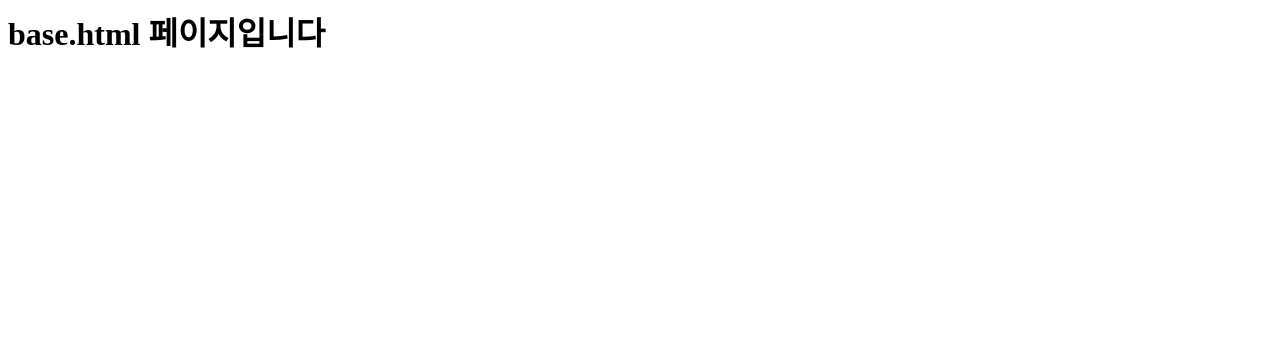
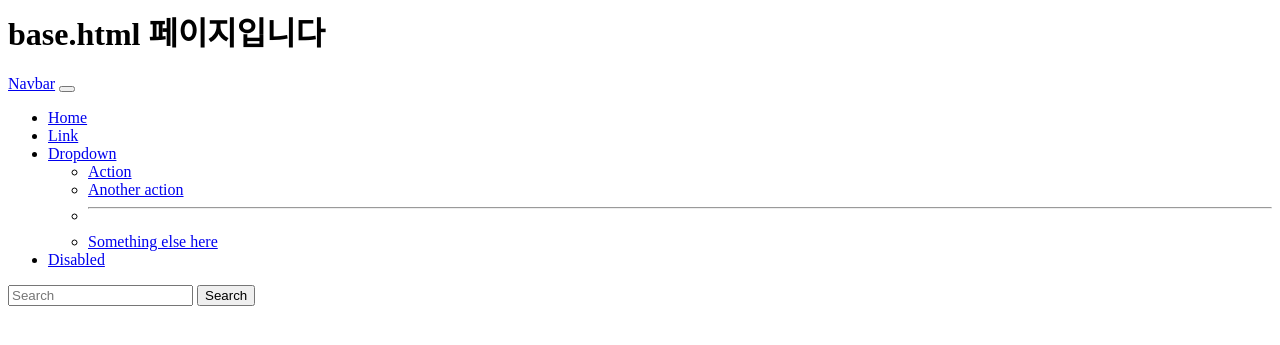
Before and after one commit to hyunjoebrother/210412_LIKELION_Django_study, a Django app: template meiblogproject/mymeiblogproject/templates/base.html in a window 1280 px wide. Shown: the top 345 px of the page. Run offline with Django 3.2, Linux system fonts and the light colour scheme; the template is opened without the code that fills it, so the values that code supplies are empty.

Commit message:
210423_Django_study

```diff
--- a/meiblogproject/mymeiblogproject/settings.py
+++ b/meiblogproject/mymeiblogproject/settings.py
@@ -57,7 +57,9 @@ ROOT_URLCONF = 'mymeiblogproject.urls'
 TEMPLATES = [
     {
         'BACKEND': 'django.template.backends.django.DjangoTemplates',
-        'DIRS': [],
+
+        # 템플릿 상속 - base.html 존재를 알리자
+        'DIRS': ['mymeiblogproject/templates'],
         'APP_DIRS': True,
         'OPTIONS': {
             'context_processors': [
--- a/meiblogproject/mymeiblogproject/templates/base.html
+++ b/meiblogproject/mymeiblogproject/templates/base.html
@@ -1 +1,45 @@
 <h1>base.html 페이지입니다</h1>
+
+<body>
+    <nav class="navbar navbar-expand-lg navbar navbar-dark bg-dark">
+        <div class="container-fluid">
+          <a class="navbar-brand" href="#">Navbar</a>
+          <button class="navbar-toggler" type="button" data-bs-toggle="collapse" data-bs-target="#navbarSupportedContent" aria-controls="navbarSupportedContent" aria-expanded="false" aria-label="Toggle navigation">
+            <span class="navbar-toggler-icon"></span>
+          </button>
+          <div class="collapse navbar-collapse" id="navbarSupportedContent">
+            <ul class="navbar-nav me-auto mb-2 mb-lg-0">
+              <li class="nav-item">
+                <a class="nav-link active" aria-current="page" href="#">Home</a>
+              </li>
+              <li class="nav-item">
+                <a class="nav-link" href="#">Link</a>
+              </li>
+              <li class="nav-item dropdown">
+                <a class="nav-link dropdown-toggle" href="#" id="navbarDropdown" role="button" data-bs-toggle="dropdown" aria-expanded="false">
+                  Dropdown
+                </a>
+                <ul class="dropdown-menu" aria-labelledby="navbarDropdown">
+                  <li><a class="dropdown-item" href="#">Action</a></li>
+                  <li><a class="dropdown-item" href="#">Another action</a></li>
+                  <li><hr class="dropdown-divider"></li>
+                  <li><a class="dropdown-item" href="#">Something else here</a></li>
+                </ul>
+              </li>
+              <li class="nav-item">
+                <a class="nav-link disabled" href="#" tabindex="-1" aria-disabled="true">Disabled</a>
+              </li>
+            </ul>
+            <form class="d-flex">
+              <input class="form-control me-2" type="search" placeholder="Search" aria-label="Search">
+              <button class="btn btn-outline-success" type="submit">Search</button>
+            </form>
+          </div>
+        </div>
+      </nav>
+
+      <!-- 여기 아래에 컨텐츠가 올 예정이라고 선언하자 -->
+      {% block contents %}
+
+      {% endblock %}
+</body>
```
Also changed, not shown: meiblogproject/blogapp/templates/home.html (+9 -37 lines).
